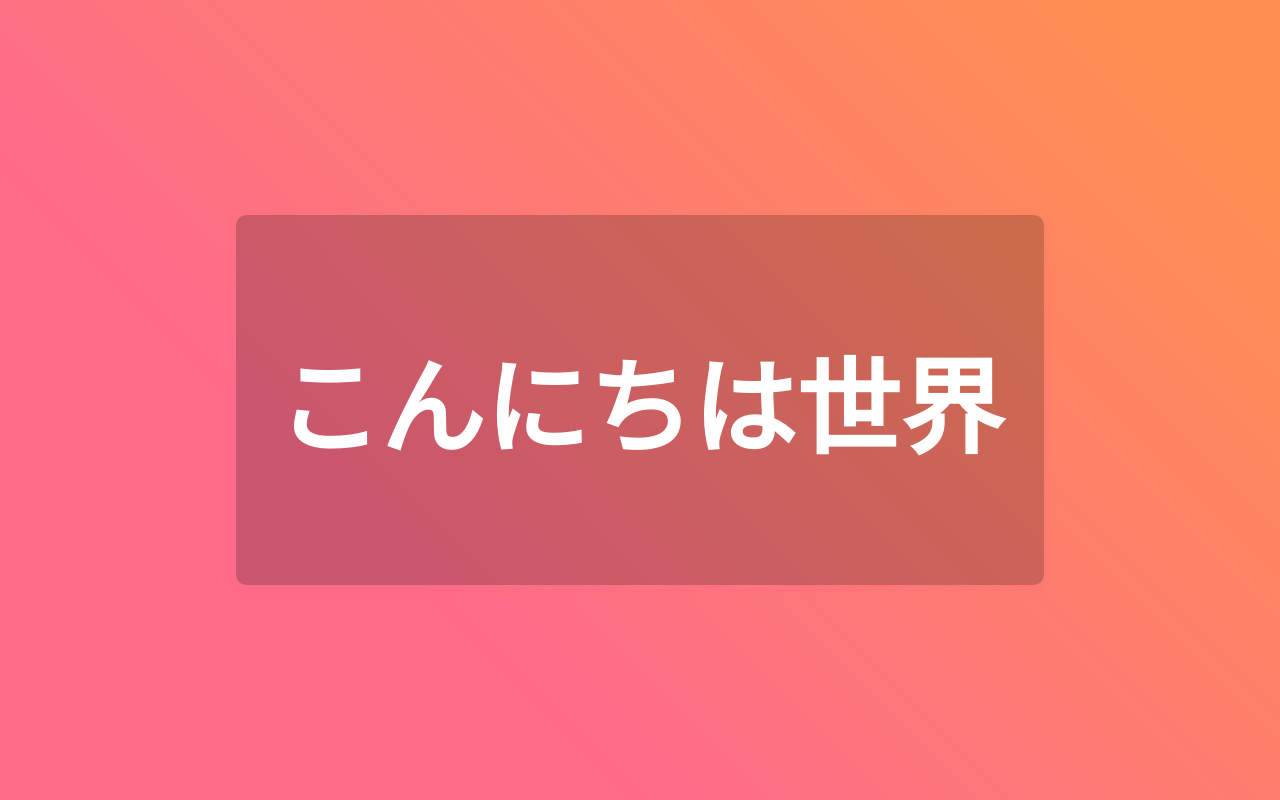
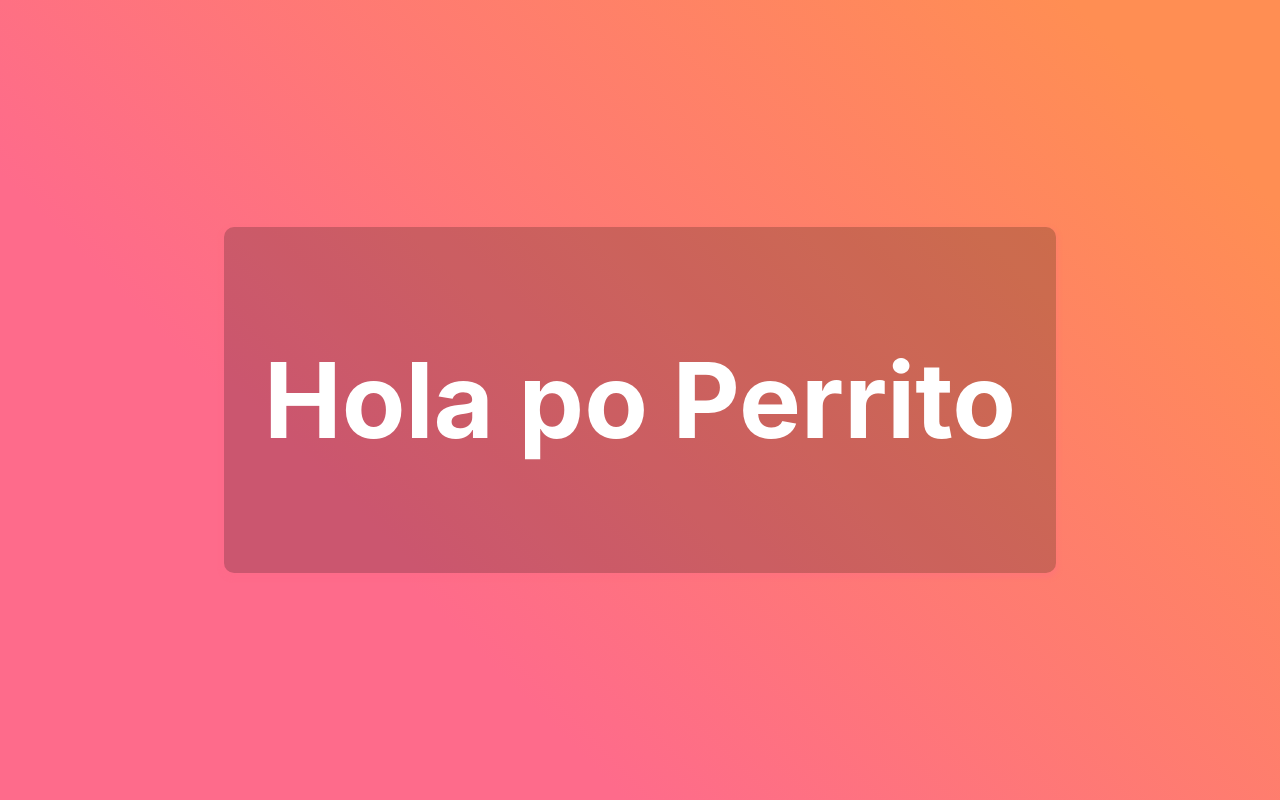
Before and after one commit to Bstnprsx/Hola_Mundo, a React (Create React App) app: page / in a window 1280 px wide. Built offline with nearby package versions, Linux system fonts and the light colour scheme.

Commit message:
21/11/2023 Hola mundo a del japones al espanol

```diff
--- a/src/App.js
+++ b/src/App.js
@@ -5,7 +5,7 @@ function App() {
   return (
     <div className="App">
       <header className="App-header">
-        <h1 style={{ color: 'white', fontSize: '4em' }}>こんにちは世界</h1>
+        <h1 style={{ color: 'white', fontSize: '4em' }}>Hola po Perrito</h1>
       </header>
     </div>
   );
```
Also changed, not shown: 1 other file (tests, documents, lock files or other folders).
